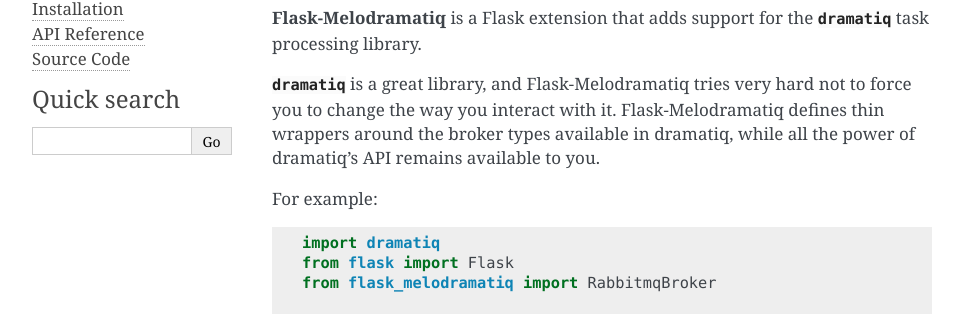
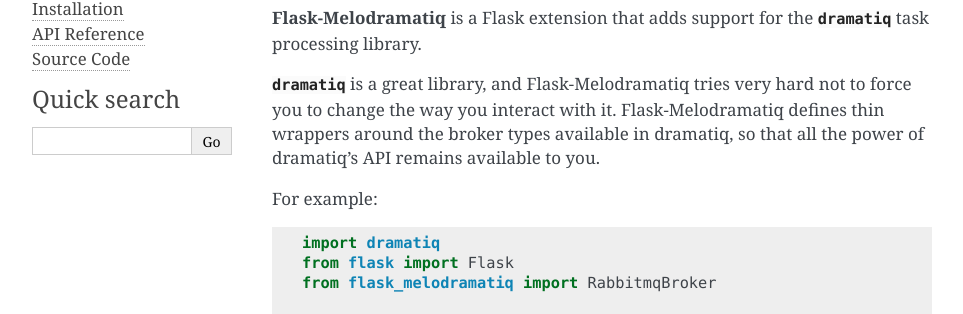
Before and after one commit to epandurski/flask_melodramatiq, a Sphinx documentation site: the page built from docs/index.rst, in a window 1280 px wide. Shown: the part 236-550 px from the top of the page, without its empty margins (148-1111 px from the left). Built offline with Sphinx 7.4.7, drawn with Linux system fonts in a browser that asks for light colours.

Commit message:
Change description in index.rst

```diff
--- a/docs/index.rst
+++ b/docs/index.rst
@@ -20,7 +20,7 @@
 `dramatiq` is a great library, and Flask-Melodramatiq tries very hard
 not to force you to change the way you interact with
 it. Flask-Melodramatiq defines thin wrappers around the broker types
-available in dramatiq, while all the power of dramatiq's API remains
+available in dramatiq, so that all the power of dramatiq's API remains
 available to you.
 
 For example::
```
